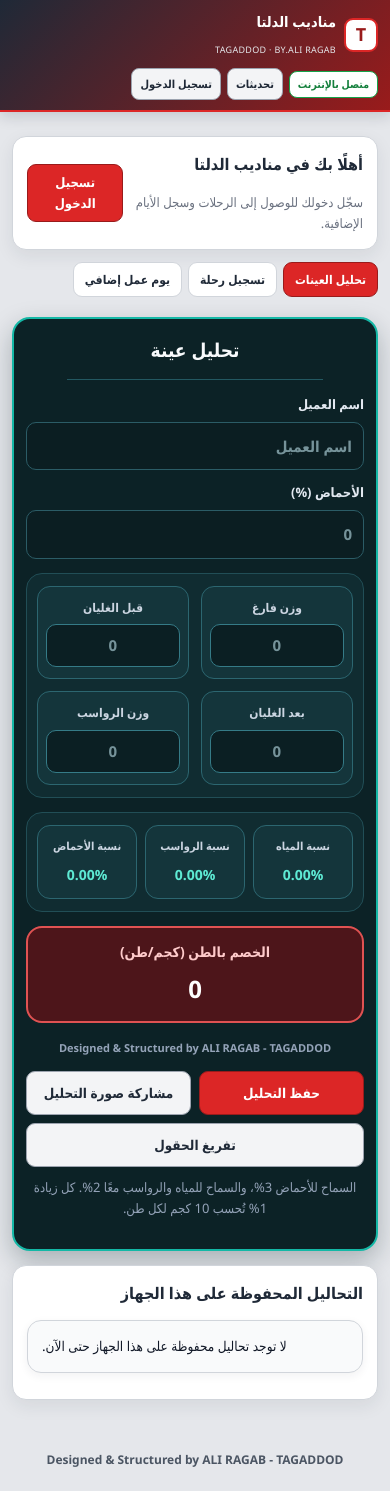
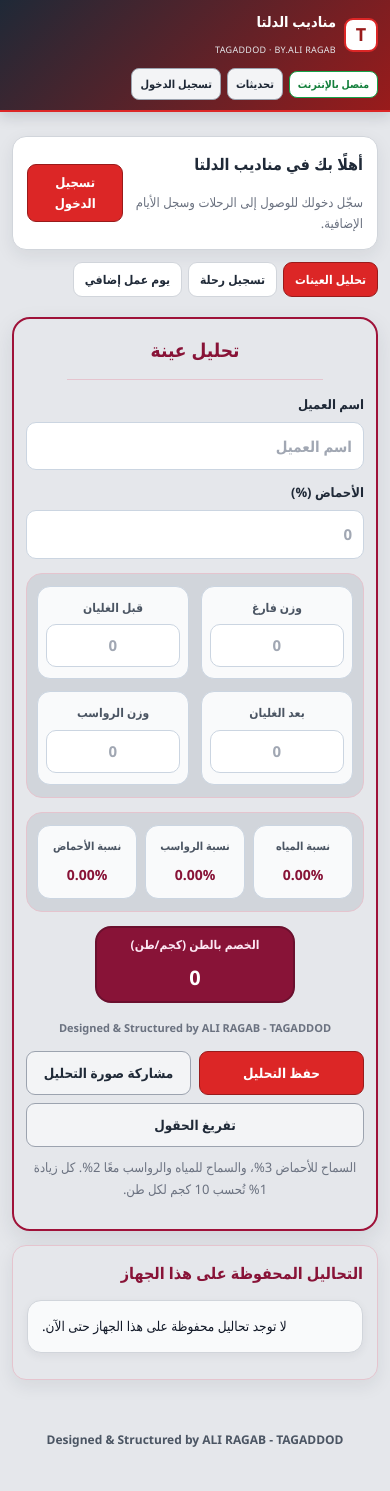
Before and after one commit to alim1ragab-coder/delta-reps-app, a plain HTML site: page index.html in a window 390 px wide. Drawn offline with Linux system fonts and the light colour scheme; no server answers.

Commit message:
Add files via upload

```diff
--- a/app.js
+++ b/app.js
@@ -522,6 +522,41 @@
       if (showMessage) setStatus(error.message, "error");
       return false;
     }
+  }
+
+  function clearInvalidSession() {
+    localStorage.removeItem(CONFIG.sessionKey);
+    state.user = null;
+    state.accounts = [];
+    state.trips = [];
+    cacheState();
+    renderHeader();
+  }
+
+  function isInvalidSessionError(message) {
+    return message.startsWith("انتهت الجلسة") || message === "الحساب غير موجود.";
+  }
+
+  async function restoreSessionInBackground() {
+    const loaded = await pullState(false);
+    if (loaded) {
+      await syncMutationQueue();
+      return;
+    }
+
+    if (isInvalidSessionError(lastStateError)) {
+      clearInvalidSession();
+      showToast("انتهت الجلسة. سجل الدخول مرة أخرى.", "warning", 6000);
+      return;
+    }
+
+    showToast(
+      lastStateError
+        ? `تعذر تحديث البيانات الآن. ${lastStateError} يتم عرض البيانات المحفوظة إن وُجدت.`
+        : "تعذر تحديث البيانات الآن. يتم عرض البيانات المحفوظة إن وُجدت.",
+      "warning",
+      7000
+    );
   }
 
   async function runMutation(action, payload, successMessage, loadingMessage = "جاري تنفيذ العملية...") {
@@ -1392,9 +1427,7 @@
     window.setInterval(() => { if (navigator.onLine) syncMutationQueue(); }, 15000);
   }
 
-  async function init() {
-    setAppLoading(true);
-    try {
+  function init() {
     readCachedState();
     readMutationQueue();
     bindEvents();
@@ -1402,21 +1435,15 @@
     renderAll();
     setView("app");
     switchTab("analysisTab");
+    setConnectionBadge();
+
     if (sessionToken()) {
-        const loaded = await pullState(false);
-        if (loaded) {
-          setView("app");
-          switchTab("analysisTab");
-          await syncMutationQueue();
-        } else if (!navigator.onLine) {
-          setStatus("غير متصل. تظهر الطلبات المحفوظة كمعلّقة ولن تُحسب قبل تأكيدها في Google Sheets.", "warning");
+      if (navigator.onLine) {
+        restoreSessionInBackground().catch((error) => {
+          showToast(error.message || "تعذر تحديث البيانات الآن.", "error", 7000);
+        });
       } else {
-          localStorage.removeItem(CONFIG.sessionKey);
-          state.user = null;
-          state.accounts = [];
-          state.trips = [];
-          cacheState();
-          renderHeader();
+        setStatus("غير متصل. تظهر البيانات المحفوظة والطلبات المعلّقة حتى عودة الاتصال.", "warning");
       }
     } else {
       state.user = null;
@@ -1424,11 +1451,7 @@
       state.trips = [];
       renderHeader();
     }
-      setConnectionBadge();
     checkForAppUpdate(false);
-    } finally {
-      setAppLoading(false);
-    }
   }
 
   document.addEventListener("DOMContentLoaded", init);
--- a/index.html
+++ b/index.html
@@ -8,7 +8,7 @@
   <title>مناديب الدلتا | TAGADDOD</title>
   <link rel="icon" href="icon.png" type="image/png">
   <link rel="manifest" href="manifest.json">
-  <link rel="stylesheet" href="styles.css?v=async-action-feedback-v1">
+  <link rel="stylesheet" href="styles.css?v=app-startup-lab-palette-v3">
 </head>
 <body>
   <div id="appSplash" class="app-splash" role="dialog" aria-label="شاشة بدء التطبيق">
@@ -160,7 +160,7 @@
           <p class="muted lab-note-center">السماح للأحماض 3%، والسماح للمياه والرواسب معًا 2%. كل زيادة 1% تُحسب 10 كجم لكل طن.</p>
         </div>
 
-        <div class="panel">
+        <div class="panel lab-saved-panel">
           <h2>التحاليل المحفوظة على هذا الجهاز</h2>
           <div class="table-wrap"><table><thead><tr><th>العميل</th><th>الأحماض</th><th>المياه</th><th>الرواسب</th><th>خصم/طن</th><th>إجراء</th></tr></thead><tbody id="savedLabAnalysisBody"></tbody></table></div>
         </div>
@@ -309,7 +309,7 @@
 
   <footer>Designed &amp; Structured by ALI RAGAB - TAGADDOD</footer>
   <script defer src="analysis.js?v=async-action-feedback-v1"></script>
-  <script defer src="app.js?v=async-action-feedback-v1"></script>
+  <script defer src="app.js?v=app-startup-lab-palette-v2"></script>
   <script>
     (function () {
       const splash = document.getElementById("appSplash");
--- a/styles.css
+++ b/styles.css
@@ -15,13 +15,12 @@
   --danger-bg: #fee2e2;
   --danger-text: #991b1b;
 
-  /* هوية منطقة التحاليل فقط: اللون البترولي */
-  --lab-bg: #0c2226;
-  --lab-panel: #102c31;
-  --lab-card: #14353b;
-  --lab-border: #2c6670;
-  --lab-teal: #14b8a6;
-  --lab-accent: #5eead4;
+  /* منطقة التحاليل: رمادي هادئ مع لمسات نبيتي */
+  --lab-bg: #e5e7eb;
+  --lab-panel: #d1d5db;
+  --lab-card: #f9fafb;
+  --lab-border: #cbd5e1;
+  --lab-accent: #881337;
 }
 
 *,
@@ -581,39 +580,37 @@ tbody tr:nth-child(even) {
   font-size: 12px;
 }
 
-/* ============================================================
-   منطقة التحاليل فقط: الهوية البترولية الكاملة
-   ============================================================ */
+/* منطقة التحاليل: رمادي فاتح وأبيض مع لمسات نبيتي */
 .lab-showcase-panel {
-  border: 2.5px solid var(--lab-teal);
+  border: 2px solid #9f1239;
   border-radius: 22px;
   padding: 20px 14px;
   background: var(--lab-bg);
-  color: #f1f5f9;
-  box-shadow: 0 10px 26px rgba(12, 34, 38, 0.28);
+  color: var(--text);
+  box-shadow: 0 8px 22px rgba(31, 41, 55, 0.1);
 }
 
 .lab-showcase-panel label {
-  color: #e2e8f0;
+  color: var(--slate);
 }
 
 .lab-showcase-panel input {
-  background: #0b1e22;
-  color: #ffffff;
-  border-color: #2b5c66;
+  background: #ffffff;
+  color: var(--text);
+  border-color: #cbd5e1;
 }
 
 .lab-showcase-panel input::placeholder {
-  color: #7c9aa1;
+  color: #9ca3af;
 }
 
 .lab-showcase-panel input:focus {
-  outline: 2px solid rgba(20, 184, 166, 0.45);
-  border-color: var(--lab-teal);
+  outline: 2px solid rgba(136, 19, 55, 0.18);
+  border-color: #881337;
 }
 
 .lab-showcase-panel .muted {
-  color: #94a3b8;
+  color: var(--muted);
 }
 
 .lab-showcase-title {
@@ -621,12 +618,12 @@ tbody tr:nth-child(even) {
   font-size: 28px !important;
   font-weight: 800;
   margin: 0 0 12px !important;
-  color: #f8fafc !important;
+  color: #881337 !important;
 }
 
 .lab-showcase-divider {
   height: 1.5px;
-  background: #235861;
+  background: #e5c4ce;
   width: min(76%, 640px);
   margin: 0 auto 18px;
 }
@@ -640,7 +637,7 @@ tbody tr:nth-child(even) {
 
 .lab-group-box {
   background: var(--lab-panel);
-  border: 1.5px solid #214e56;
+  border: 1.5px solid #e5c4ce;
   border-radius: 18px;
   padding: 12px;
   margin-bottom: 16px;
@@ -669,7 +666,7 @@ tbody tr:nth-child(even) {
 .lab-box-card span {
   font-size: clamp(13px, 2.5vw, 16px);
   font-weight: 700;
-  color: #cbd5e1;
+  color: var(--slate-light);
   white-space: nowrap;
 }
 
@@ -679,9 +676,9 @@ tbody tr:nth-child(even) {
   font-size: clamp(17px, 3.2vw, 22px);
   font-weight: 800;
   letter-spacing: 0.2px;
-  color: #ffffff;
-  background: #0b1f23;
-  border: 1px solid #357b87;
+  color: var(--text);
+  background: #ffffff;
+  border: 1px solid #cbd5e1;
   border-radius: 10px;
   padding: 9px 6px;
 }
@@ -705,7 +702,7 @@ tbody tr:nth-child(even) {
 .lab-metric-box span {
   display: block;
   font-size: clamp(11px, 2.7vw, 16px);
-  color: #cbd5e1;
+  color: var(--slate-light);
   margin-bottom: 6px;
   font-weight: 700;
   white-space: nowrap;
@@ -725,24 +722,24 @@ tbody tr:nth-child(even) {
 }
 
 .analysis-deduction-box {
-  width: min(100%, 400px);
-  padding: 14px 18px;
-  background: #4d151a;
-  border: 2.2px solid #e05252;
+  width: min(100%, 200px);
+  padding: 8px 10px;
+  background: #881337;
+  border: 2px solid #6b102e;
   border-radius: 16px;
   text-align: center;
 }
 
 .analysis-deduction-box span {
   display: block;
-  font-size: 16px;
-  color: #fecaca;
+  font-size: 13px;
+  color: #fce7f3;
   margin-bottom: 6px;
   font-weight: 700;
 }
 
 .analysis-deduction-box b {
-  font-size: 28px;
+  font-size: 22px;
   color: #ffffff;
   font-weight: 800;
 }
@@ -750,7 +747,7 @@ tbody tr:nth-child(even) {
 .lab-card-footer {
   text-align: center;
   direction: ltr;
-  color: #94a3b8;
+  color: var(--muted);
   font-size: 13px;
   font-weight: 600;
   margin: 6px 0 14px;
@@ -763,6 +760,24 @@ tbody tr:nth-child(even) {
 .lab-note-center {
   text-align: center;
   margin-top: 10px;
+}
+
+.lab-saved-panel {
+  border-color: #e5c4ce;
+  background: #e5e7eb;
+}
+
+.lab-saved-panel h2 {
+  color: #881337;
+}
+
+.lab-saved-panel th {
+  background: #881337 !important;
+  border-color: #6b102e !important;
+}
+
+.lab-saved-panel tbody tr:nth-child(even) {
+  background: #f9f7f8;
 }
 
 .reps-list {
@@ -1072,16 +1087,15 @@ footer {
   }
 
   .analysis-deduction-box {
-    width: 100%;
-    padding: 12px 14px;
+    padding: 7px 9px;
   }
 
   .analysis-deduction-box span {
-    font-size: 14px;
+    font-size: 12px;
   }
 
   .analysis-deduction-box b {
-    font-size: 24px;
+    font-size: 20px;
   }
 
   .lab-card-footer {
```
Also changed, not shown: sw.js (+17 -11 lines). Lines whose indentation alone changed are shown as unchanged.
